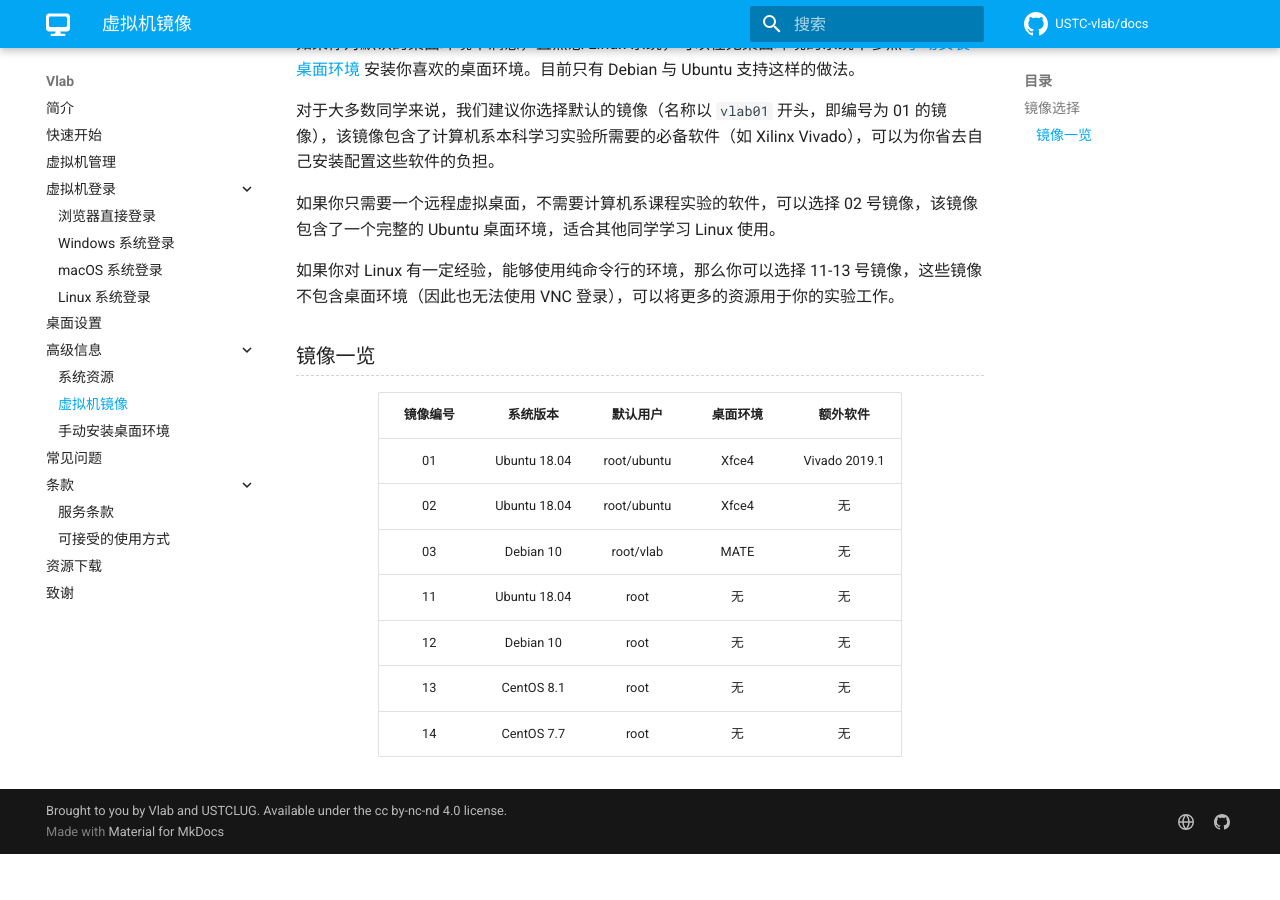
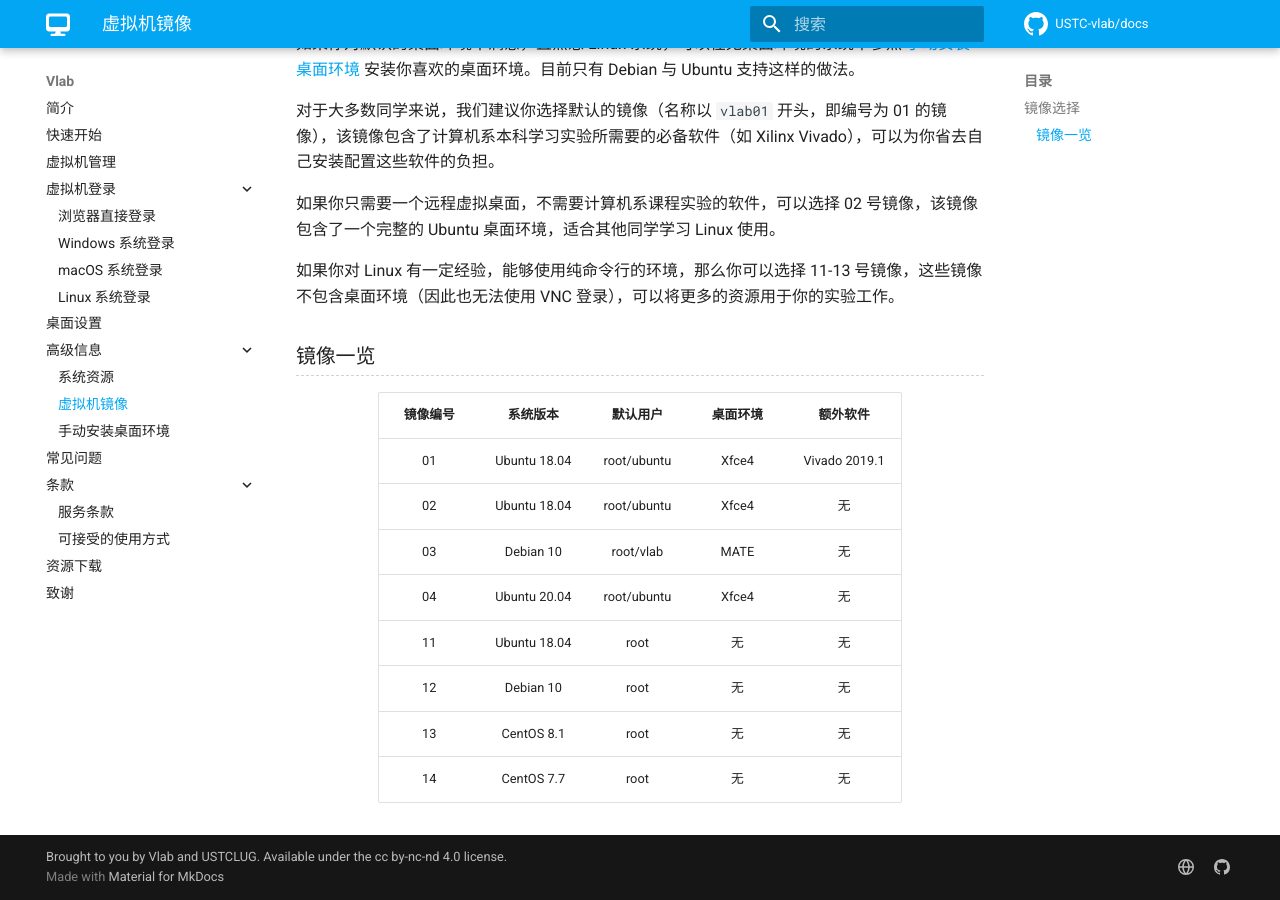
Before and after one commit to USTC-vlab/docs, an MkDocs documentation site: the page built from docs/vm/images.md, in a window 1280 px wide and 900 px high, scrolled down 622 px. Built offline with MkDocs 1.6.1 and Material for MkDocs 9.7.7, drawn with Linux system fonts in a browser that asks for light colours; comment, search, counter and statistics services are not loaded; before the commit the page ends 1476 px from its top, so only the background shows below that.

Commit message:
Add Ubuntu 20.04 image

```diff
--- a/docs/vm/images.md
+++ b/docs/vm/images.md
@@ -27,6 +27,7 @@
 | 01 | Ubuntu 18.04 | root/ubuntu | Xfce4 | Vivado 2019.1 |
 | 02 | Ubuntu 18.04 | root/ubuntu | Xfce4 | 无 |
 | 03 | Debian 10 | root/vlab | MATE | 无 |
+| 04 | Ubuntu 20.04 | root/ubuntu | Xfce4 | 无 |
 | 11 | Ubuntu 18.04 | root | 无 | 无 |
 | 12 | Debian 10 | root | 无 | 无 |
 | 13 | CentOS 8.1 | root | 无 | 无 |
```
